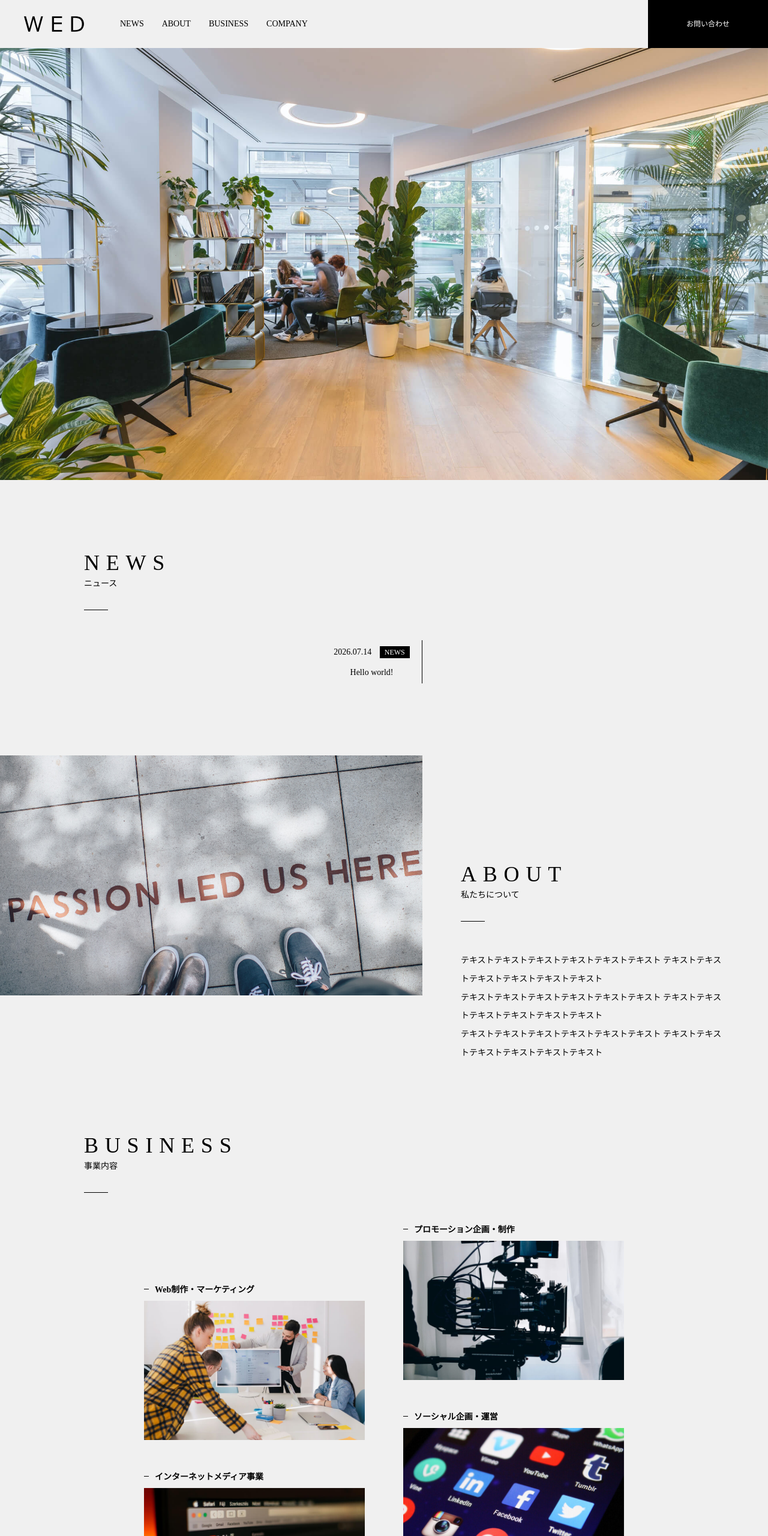
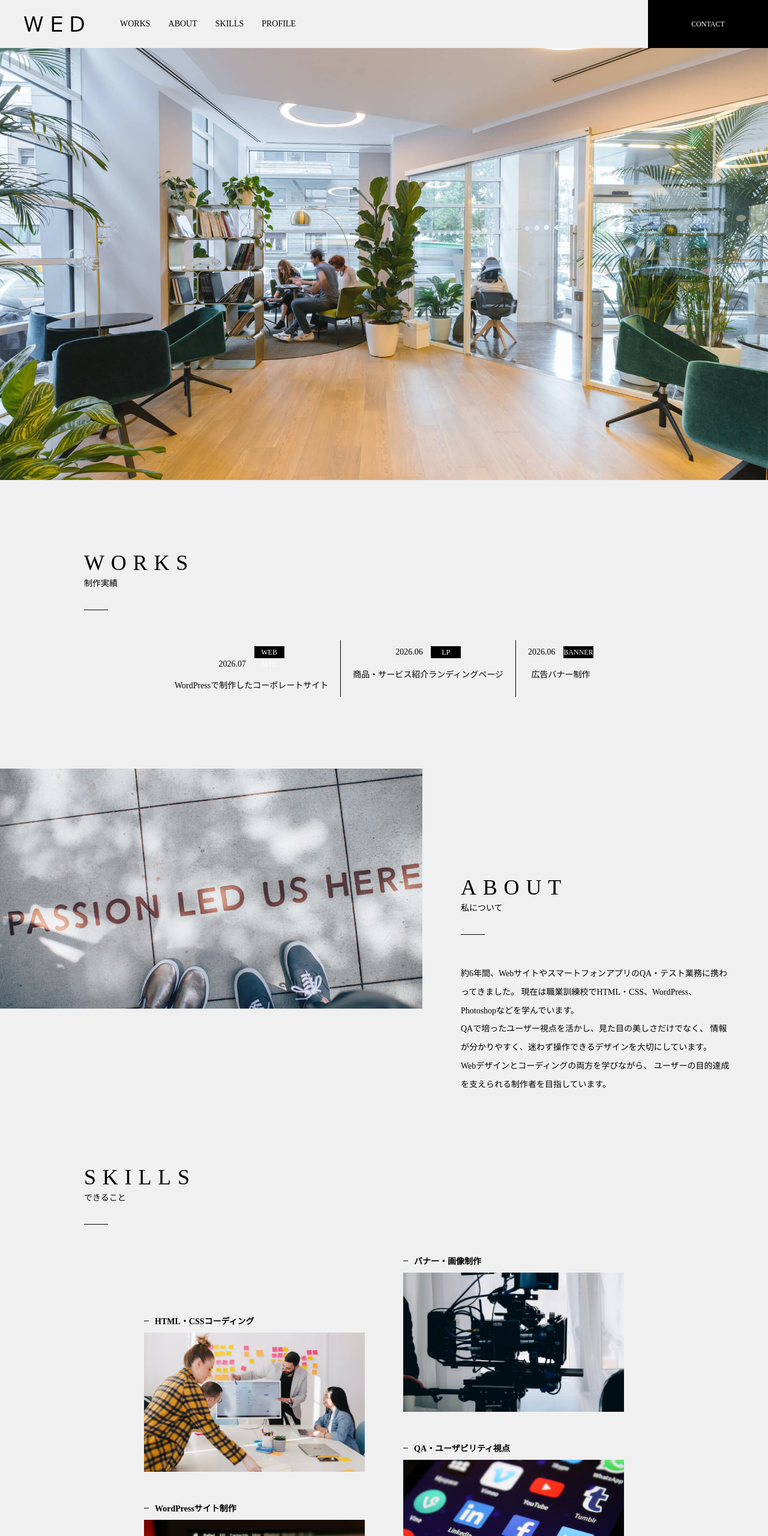
Before and after one commit to maiofuku/ofuku-portfolio, a plain HTML site: page index.html in a window 1280 px wide. Shown: the top 2560 px of the page at 60% size. Drawn offline with Linux system fonts and the light colour scheme; some packages are replaced by stand-ins of ours.

Commit message:
index.html

```diff
--- a/index.html
+++ b/index.html
@@ -3,10 +3,10 @@
 
 <head><meta charset="UTF-8">
 
-  <meta name="description" content="テキストテキストテキストテキストテキストテキストテキストテキスト">
+  <meta name="description" content="大福まいのポートフォリオサイト。Web制作、バナー制作、WordPress制作などの作品を掲載しています。">
   <meta name="viewport" content="width=device-width, initial-scale=1">
   <link rel="icon" href="https://maiofuku.github.io/ofuku-portfolio/wp-content/themes/cj02/img/favicon.ico">
-  <title>portfolio</title>
+  <title>Portfolio | 大福まい</title>
 <meta name="robots" content="max-image-preview:large">
 <link rel="dns-prefetch" href="//unpkg.com">
 <style id="wp-img-auto-sizes-contain-inline-css">
@@ -54,14 +54,14 @@ img:is([sizes=auto i],[sizes^="auto," i]){contain-intrinsic-size:3000px 1500px}
       </h1>
       <nav>
         <ul>
-          <li><a href="#news">NEWS</a></li>
+          <li><a href="#news">WORKS</a></li>
           <li><a href="#about">ABOUT</a></li>
-          <li><a href="#business">BUSINESS</a></li>
-          <li><a href="#company">COMPANY</a></li>
+          <li><a href="#business">SKILLS</a></li>
+          <li><a href="#company">PROFILE</a></li>
         </ul>
       </nav>
     </div>
-    <a class="contact" href="#">お問い合わせ</a>
+    <a class="contact" href="mailto:your-email@example.com">CONTACT</a>
   </header>
   <main>
     <div id="mainvisual">
@@ -70,20 +70,33 @@ img:is([sizes=auto i],[sizes^="auto," i]){contain-intrinsic-size:3000px 1500px}
 
     <section id="news" class="wrapper">
       <h2 class="section-title">
-        <span class="en">NEWS</span>
-        <span class="ja">ニュース</span>
+        <span class="en">WORKS</span>
+        <span class="ja">制作実績</span>
       </h2>
 
       <ul class="list">
-            <li>
+        <li>
           <div class="date-area">
-          <time datetime="2026-07-14">2026.07.14</time>
-          <span>NEWS</span>
+            <time datetime="2026-07">2026.07</time>
+            <span>WEB SITE</span>
           </div>
-          <a href="https://maiofuku.github.io/ofuku-portfolio/hello-world/">Hello world!</a>
+          <a href="#">WordPressで制作したコーポレートサイト</a>
         </li>
-                <li>
-    </li></ul></section>
+        <li>
+          <div class="date-area">
+            <time datetime="2026-06">2026.06</time>
+            <span>LP</span>
+          </div>
+          <a href="#">商品・サービス紹介ランディングページ</a>
+        </li>
+        <li>
+          <div class="date-area">
+            <time datetime="2026-06">2026.06</time>
+            <span>BANNER</span>
+          </div>
+          <a href="#">広告バナー制作</a>
+        </li>
+      </ul></section>
 
     <section id="about">
       <div class="img">
@@ -93,48 +106,48 @@ img:is([sizes=auto i],[sizes^="auto," i]){contain-intrinsic-size:3000px 1500px}
       <div class="text">
         <h2 class="section-title">
           <span class="en">ABOUT</span>
-          <span class="ja">私たちについて</span>
+          <span class="ja">私について</span>
         </h2>
         <p>
-          テキストテキストテキストテキストテキストテキスト
-          テキストテキストテキストテキストテキストテキスト
+          約6年間、WebサイトやスマートフォンアプリのQA・テスト業務に携わってきました。
+          現在は職業訓練校でHTML・CSS、WordPress、Photoshopなどを学んでいます。
         </p>
         <p>
-          テキストテキストテキストテキストテキストテキスト
-          テキストテキストテキストテキストテキストテキスト
+          QAで培ったユーザー視点を活かし、見た目の美しさだけでなく、
+          情報が分かりやすく、迷わず操作できるデザインを大切にしています。
         </p>
         <p>
-          テキストテキストテキストテキストテキストテキスト
-          テキストテキストテキストテキストテキストテキスト
+          Webデザインとコーディングの両方を学びながら、
+          ユーザーの目的達成を支えられる制作者を目指しています。
         </p>
       </div>
     </section>
 
     <section id="business" class="wrapper">
       <h2 class="section-title">
-        <span class="en">BUSINESS</span>
-        <span class="ja">事業内容</span>
+        <span class="en">SKILLS</span>
+        <span class="ja">できること</span>
       </h2>
 
       <div class="flex">
         <div class="left">
           <div class="item">
-            <p class="title">Web制作・マーケティング</p>
+            <p class="title">HTML・CSSコーディング</p>
             <img src="https://maiofuku.github.io/ofuku-portfolio/wp-content/themes/cj02/img/business1.jpg" alt="">
           </div>
           <div class="item">
-            <p class="title">インターネットメディア事業</p>
+            <p class="title">WordPressサイト制作</p>
             <img src="https://maiofuku.github.io/ofuku-portfolio/wp-content/themes/cj02/img/business2.jpg" alt="">
           </div>
         </div>
 
         <div class="right">
           <div class="item">
-            <p class="title">プロモーション企画・制作</p>
+            <p class="title">バナー・画像制作</p>
                   <img src="https://maiofuku.github.io/ofuku-portfolio/wp-content/themes/cj02/img/business3.jpg" alt="">
           </div>
           <div class="item">
-            <p class="title">ソーシャル企画・運営</p>
+            <p class="title">QA・ユーザビリティ視点</p>
                   <img src="https://maiofuku.github.io/ofuku-portfolio/wp-content/themes/cj02/img/business4.jpg" alt="">
           </div>
         </div>
@@ -144,26 +157,21 @@ img:is([sizes=auto i],[sizes^="auto," i]){contain-intrinsic-size:3000px 1500px}
     <section id="company" class="wrapper">
       <div class="text">
         <h2 class="section-title">
-          <span class="en">COMPANY</span>
-          <span class="ja">会社情報</span>
+          <span class="en">PROFILE</span>
+          <span class="ja">プロフィール</span>
         </h2>
 
         <dl class="info">
-          <dt>会社名</dt>
-          <dd>ウェブエンターテイメントデザイン株式会社</dd>
-          <dt>所在地</dt>
-          <dd>東京都渋谷区桜丘町99-9 West Building 3F</dd>
-          <dt>代表</dt>
-          <dd>ＸＸＸＸＸＸ</dd>
-          <dt>設立</dt>
-          <dd>2021年1月1日</dd>
-          <dt>資本金</dt>
-          <dd>3,000,000円</dd>
-          <dt>事業内容</dt>
-          <dd>Web制作・マーケティング</dd>
-          <dd class="add">インターネットメディア事業</dd>
-          <dd class="add">プロモーション企画・制作</dd>
-          <dd class="add">ソーシャル企画・運営</dd>
+          <dt>名前</dt>
+          <dd>大福 まい</dd>
+          <dt>経験</dt>
+          <dd>Web・スマートフォンアプリのQA／テスト業務 約6年</dd>
+          <dt>学習中</dt>
+          <dd>HTML・CSS、WordPress、Photoshop、Illustrator</dd>
+          <dt>使用ツール</dt>
+          <dd>Visual Studio Code、Figma、Canva、GitHub</dd>
+          <dt>強み</dt>
+          <dd>ユーザー視点で課題を見つけ、分かりやすさと使いやすさを改善すること</dd>
         </dl>
       </div>
 
@@ -181,15 +189,13 @@ img:is([sizes=auto i],[sizes^="auto," i]){contain-intrinsic-size:3000px 1500px}
         </div>
         <div class="info">
           <p>
-            Web Entertainment Design Inc.<br>
-            West Building 3F<br>
-            9-99 Sakuragaokacho Shibuya-ku<br>
-            Tokyo, Japan 150-0031
+            Web Design / Coding / WordPress<br>
+            Portfolio of Mai Ofuku
           </p>
-          <p>T/99-9999-9999</p>
+          <p><a href="mailto:your-email@example.com">your-email@example.com</a></p>
         </div>
       </div>
-      <p class="copyright">© portfolio Inc.</p>
+      <p class="copyright">© Mai Ofuku Portfolio</p>
     </div>
   </footer>
 
```
